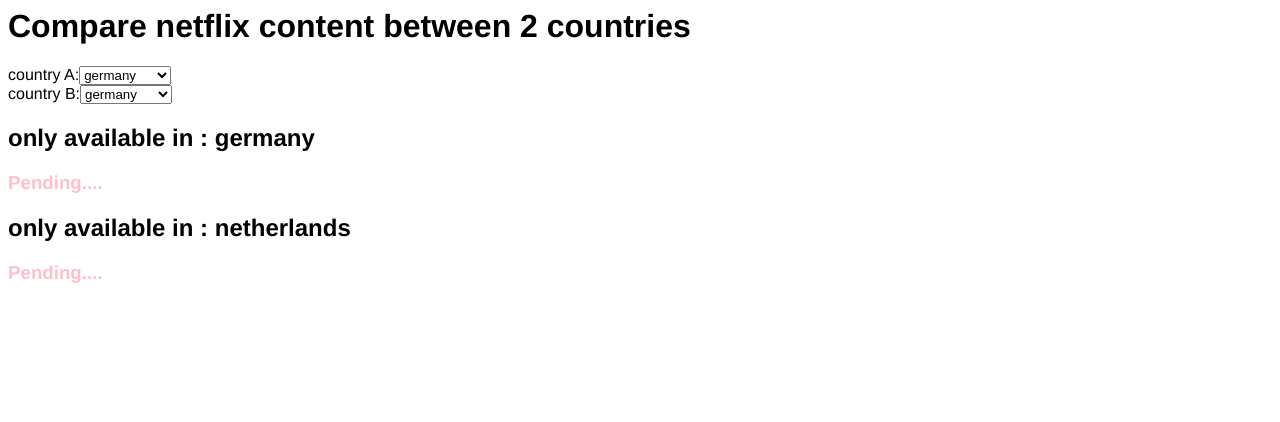
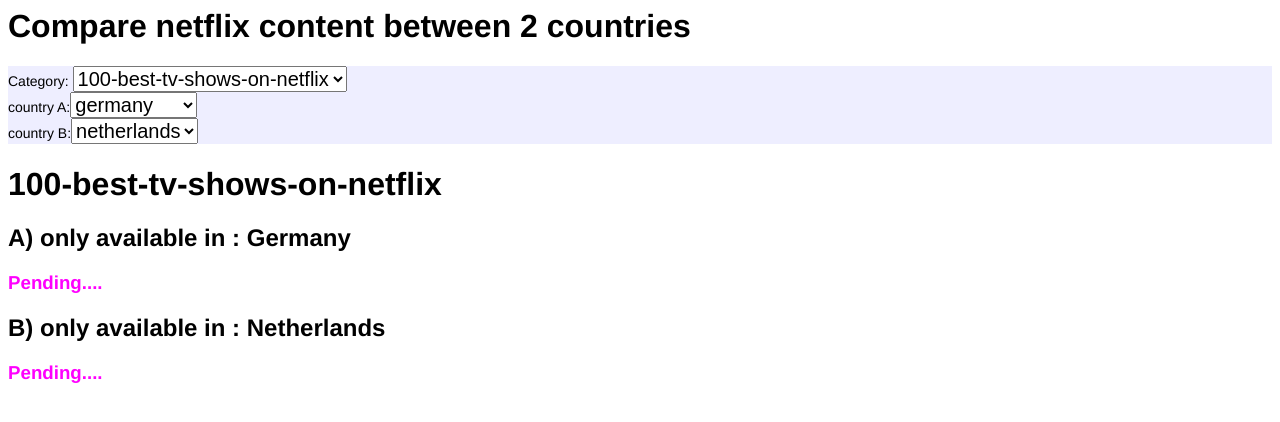
Before and after one commit to mvoncken/flixcompare, a website: page index.html in a window 1280 px wide. Drawn offline with Linux system fonts and the light colour scheme; no server answers.

Commit message:
UI select forms

```diff
--- a/index.html
+++ b/index.html
@@ -4,21 +4,33 @@
             body {
                 font-family: 'Libre Franklin', 'Helvetica Neue', helvetica, arial, sans-serif;
             }
-            .items > li > a {
-                text-transform: capitalize;
-            }
-            .country {
+            .items > li > a,
+            .countryName {
                 text-transform: capitalize;
             }
             .status {
-                color: pink;
+                color: fuchsia;
+            }
+            .uibox {
+                background-color: #eef;
+                font-size: 14px;
+            }
+            .uibox select {
+                font-size: 20px;
             }
         </style>
     </head>
     <body>
         <h1>Compare netflix content between 2 countries</h1>
 
-        <div>
+        <div class="uibox">
+            Category:
+            <select id="category">
+                <option>100-best-tv-shows-on-netflix</option>
+                <option>100-best-movies-on-netflix</option>
+                <option>100-best-netflix-originals</option>
+            </select>
+            <br />
             country A:<select id="selectA">
                 <option>germany</option>
                 <option>netherlands</option>
@@ -26,16 +38,20 @@
             </select>
             <br />
             country B:<select id="selectB">
+                <option>netherlands</option>
                 <option>germany</option>
-                <option>netherlands</option>
                 <option>usa</option>
             </select>
         </div>
-
-        <h2>only available in : <span id="countryA">select a country</span></h2>
+        <h1 id="categoryTitle">Please fill in the form above</h1>
+        <h2>
+            A) only available in : <span id="countryA" class="countryName">select a country</span>
+        </h2>
         <h3 id="statusA" class="status"></h3>
         <ul id="diffA" class="items"></ul>
-        <h2>only available in : <span id="countryB">select a country</span></h2>
+        <h2>
+            B) only available in : <span id="countryB" class="countryName">select a country</span>
+        </h2>
         <h3 id="statusB" class="status"></h3>
 
         <ul></ul>
--- a/index.js
+++ b/index.js
@@ -1,5 +1,5 @@
-// no frameworks, no imports.
-// no error handling, staying below 100 lines is the challenge.
+// No frameworks, no imports, no error handling, staying below 100 lines is the challenge.
+// You want to expand functionality? PLEASE STOP NOW, rewerite and use a proper framework.
 const apiPrefix = 'https://wldf5e9vl5.execute-api.eu-west-1.amazonaws.com/dev/list?list=';
 
 // == Logic section ==
@@ -10,19 +10,17 @@
     const amp = JSON.parse(ampJson);
     return amp.itemListElement.map((item) => item.url);
 };
-
-const fetchList = async (country) => {
+const fetchList = async (category, country) => {
     // todo: state display and error handling.
     // this is a <100 line project, adding logic to a proxy(extractListing) would break my goal.
-    const url = `${apiPrefix}100-best-tv-shows-on-netflix-${country}/`.replace('-usa/', '');
+    const url = `${apiPrefix}${category}-${country}/`.replace('-usa/', '');
     const page = await (await fetch(url)).text();
     return extractListing(page);
 };
-
 const diffListing = (listA, listB) => {
-    // the lists are capped at max 100 or 50;
+    // The lists are capped at max 100 or 50;
     // Find the last they have in common first and crop lists
-    // that last one could be a false negative.
+    // That last one could be a false negative.
     const lastA = listA.map((x) => listB.includes(x)).lastIndexOf(true);
     const lastB = listB.map((x) => listA.includes(x)).lastIndexOf(true);
     const a = listA.slice(0, lastA).filter((x) => !listB.includes(x));
@@ -32,7 +30,13 @@
 };
 
 // == UI section ==
-const el = (id) => document.getElementById(id);
+const state = {
+    category: '100-best-tv-shows-on-netflix',
+    a: { country: 'germany', list: [], diff: [], status: 'init?!' },
+    b: { country: 'netherlands', list: [], diff: [], status: 'init?!' }
+};
+
+const el = (id) => document.getElementById(id); // helper
 const renderItems = (parent, items) => {
     parent.innerHTML = '';
     items.forEach((url) => {
@@ -42,12 +46,10 @@
         a.href = url;
         a.target = '_blank';
         a.innerText = url.match(/([^\/]*)\/*$/)[1].replace(/-/g, ' ');
-        li.appendChild(a);
-        parent.appendChild(li);
+        li.appendChild(a) && parent.appendChild(li);
     });
 };
-
-const sync = (state) => {
+const sync = () => {
     state.a.diff = [];
     state.b.diff = [];
     if (state.a.list.length && state.b.list.length) {
@@ -57,8 +59,9 @@
     }
     render(state);
 };
-const render = (state) => {
+const render = () => {
     console.log('render: state=', state);
+    el('categoryTitle').innerText = state.category;
     el('countryA').innerText = state.a.country;
     el('countryB').innerText = state.b.country;
     el('statusA').innerText = state.a.status;
@@ -66,31 +69,28 @@
     renderItems(el('diffA'), state.a.diff);
     renderItems(el('diffB'), state.b.diff);
 };
-
-const handleCountryChange = async (ab, value, state) => {
+const handleCountryChange = async (ab, value) => {
     const cState = state[ab];
     cState.country = value;
     cState.status = 'Pending....';
     cState.list = [];
     sync(state);
-    cState.list = await fetchList(cState.country);
+    cState.list = await fetchList(state.category, cState.country);
     cState.status = '';
     sync(state);
 };
-
+const handleCategoryChange = async (value) => {
+    state.category = value;
+    sync();
+    handleCountryChange('a', state.a.country);
+    handleCountryChange('b', state.b.country);
+};
 const init = async () => {
-    const state = {
-        a: { country: 'germany', list: [], diff: [], status: 'init?!' },
-        b: { country: 'netherlands', list: [], diff: [], status: 'init?!' }
-    };
-    handleCountryChange('a', 'germany', state);
-    handleCountryChange('b', 'netherlands', state);
-    el('selectA').addEventListener('change', (e) =>
-        handleCountryChange('a', e.target.value, state)
-    );
-    el('selectB').addEventListener('change', (e) =>
-        handleCountryChange('b', e.target.value, state)
-    );
+    handleCountryChange('a', state.a.country);
+    handleCountryChange('b', state.b.country);
+    el('selectA').addEventListener('change', (e) => handleCountryChange('a', e.target.value));
+    el('selectB').addEventListener('change', (e) => handleCountryChange('b', e.target.value));
+    el('category').addEventListener('change', (e) => handleCategoryChange(e.target.value));
 };
 
 init();
```
